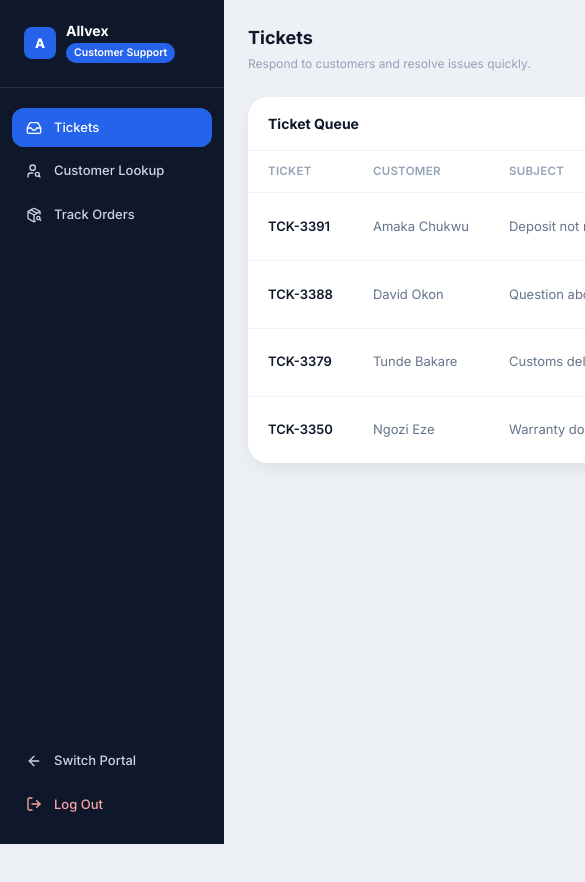
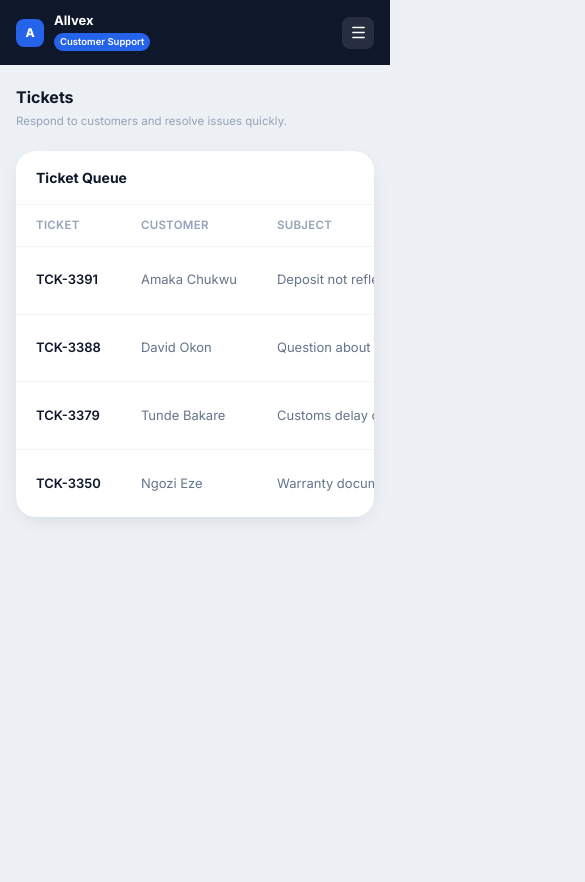
Before and after one commit to AnointingPaschal/Allvex, a React (Vite) app: page /support in a window 390 px wide. Shown: the top 882 px of the page, 585 px wide, since content can reach past the window. Before the commit the page ends 844 px from the top, so only its background shows below. Built offline with nearby package versions, Linux system fonts and the light colour scheme.

Commit message:
Render markdown properly in AI chat with entrance animation; fix portal layouts to be responsive (off-canvas sidebar on mobile)

```diff
--- a/package.json
+++ b/package.json
@@ -13,7 +13,9 @@
     "lucide-react": "^1.24.0",
     "react": "^19.2.7",
     "react-dom": "^19.2.7",
-    "react-router-dom": "^7.18.1"
+    "react-markdown": "^10.1.0",
+    "react-router-dom": "^7.18.1",
+    "remark-gfm": "^4.0.1"
   },
   "devDependencies": {
     "@types/react": "^19.2.17",
--- a/src/index.css
+++ b/src/index.css
@@ -48,6 +48,17 @@ body {
 .tap { transition: transform .15s ease, opacity .15s ease; }
 .tap:active { transform: scale(0.96); opacity: 0.85; }
 
+@keyframes msgIn {
+  from { opacity: 0; transform: translateY(8px) scale(0.98); }
+  to { opacity: 1; transform: translateY(0) scale(1); }
+}
+.msg-in {
+  animation: msgIn 0.28s cubic-bezier(0.16, 1, 0.3, 1) both;
+}
+@media (prefers-reduced-motion: reduce) {
+  .msg-in { animation: none; }
+}
+
 @keyframes shimmer {
   0% { background-position: -400px 0; }
   100% { background-position: 400px 0; }
--- a/src/pages/Assistant.jsx
+++ b/src/pages/Assistant.jsx
@@ -1,6 +1,22 @@
 import { useState, useRef, useEffect } from "react";
 import { Bot, Send, Sparkles, Car, ChevronDown, X, Wrench, MessageCircle, AlertTriangle } from "lucide-react";
+import ReactMarkdown from "react-markdown";
+import remarkGfm from "remark-gfm";
 import { garageVehicles } from "../data/mock.js";
+
+const mdComponents = {
+  p: ({ node, ...props }) => <p className="mb-2 last:mb-0 leading-relaxed" {...props} />,
+  strong: ({ node, ...props }) => <strong className="font-semibold" {...props} />,
+  em: ({ node, ...props }) => <em className="italic" {...props} />,
+  ul: ({ node, ...props }) => <ul className="list-disc pl-4 mb-2 last:mb-0 space-y-1" {...props} />,
+  ol: ({ node, ...props }) => <ol className="list-decimal pl-4 mb-2 last:mb-0 space-y-1" {...props} />,
+  li: ({ node, ...props }) => <li className="leading-snug" {...props} />,
+  h1: ({ node, ...props }) => <p className="font-bold text-[13.5px] mb-1.5" {...props} />,
+  h2: ({ node, ...props }) => <p className="font-bold text-[13px] mb-1.5" {...props} />,
+  h3: ({ node, ...props }) => <p className="font-semibold text-[12.5px] mb-1" {...props} />,
+  code: ({ node, ...props }) => <code className="bg-black/5 px-1 py-0.5 rounded text-[11.5px] font-mono" {...props} />,
+  a: ({ node, ...props }) => <a className="underline font-medium" target="_blank" rel="noreferrer" {...props} />,
+};
 
 const suggestions = [
   "Where is my car?",
@@ -155,20 +171,26 @@ export default function Assistant() {
         {messages.map((m, i) => (
           <div
             key={i}
-            className={`max-w-[85%] px-3.5 py-2.5 rounded-xl text-[12.5px] leading-relaxed whitespace-pre-wrap ${
+            className={`msg-in max-w-[85%] px-3.5 py-2.5 rounded-xl text-[12.5px] ${
               m.from === "ai"
                 ? m.isError
                   ? "bg-red-50 text-danger self-start"
                   : "bg-white shadow-card text-midnight self-start"
-                : "bg-electric text-white self-end"
+                : "bg-electric text-white self-end whitespace-pre-wrap leading-relaxed"
             }`}
           >
-            {m.text}
+            {m.from === "ai" ? (
+              <ReactMarkdown remarkPlugins={[remarkGfm]} components={mdComponents}>
+                {m.text}
+              </ReactMarkdown>
+            ) : (
+              m.text
+            )}
           </div>
         ))}
 
         {loading && (
-          <div className="max-w-[85%] px-3.5 py-2.5 rounded-xl bg-white shadow-card self-start flex gap-1">
+          <div className="msg-in max-w-[85%] px-3.5 py-2.5 rounded-xl bg-white shadow-card self-start flex gap-1">
             <span className="w-1.5 h-1.5 rounded-full bg-slate-300 animate-bounce [animation-delay:-0.3s]" />
             <span className="w-1.5 h-1.5 rounded-full bg-slate-300 animate-bounce [animation-delay:-0.15s]" />
             <span className="w-1.5 h-1.5 rounded-full bg-slate-300 animate-bounce" />
--- a/src/portal/DashboardLayout.jsx
+++ b/src/portal/DashboardLayout.jsx
@@ -1,25 +1,61 @@
+import { useState } from "react";
 import { useNavigate } from "react-router-dom";
-import { ArrowLeft, LogOut } from "lucide-react";
+import { ArrowLeft, LogOut, Menu, X } from "lucide-react";
 
 export default function DashboardLayout({ roleLabel, roleColor = "bg-electric", sections, active, onSelect, title, subtitle, children }) {
   const navigate = useNavigate();
+  const [open, setOpen] = useState(false);
+
+  function select(key) {
+    onSelect(key);
+    setOpen(false);
+  }
+
   return (
-    <div className="min-h-screen flex bg-[#EDF0F4]">
-      {/* Sidebar */}
-      <aside className="w-56 shrink-0 bg-midnight text-white flex flex-col min-h-screen">
-        <div className="px-6 py-6 flex items-center gap-2.5 border-b border-white/10">
-          <div className="w-8 h-8 rounded-lg bg-electric flex items-center justify-center font-extrabold text-[13px]">A</div>
+    <div className="min-h-screen bg-[#EDF0F4] lg:flex">
+      {/* Mobile top bar */}
+      <div className="lg:hidden sticky top-0 z-30 flex items-center justify-between bg-midnight text-white px-4 py-3.5">
+        <div className="flex items-center gap-2.5">
+          <div className="w-7 h-7 rounded-lg bg-electric flex items-center justify-center font-extrabold text-[12px] shrink-0">A</div>
           <div>
-            <p className="font-bold text-[14px] leading-none">Allvex</p>
-            <p className={`text-[10.5px] mt-1 font-semibold px-2 py-0.5 rounded-pill inline-block ${roleColor}`}>{roleLabel}</p>
+            <p className="font-bold text-[13px] leading-none">Allvex</p>
+            <p className={`text-[9.5px] mt-1 font-semibold px-1.5 py-0.5 rounded-pill inline-block ${roleColor}`}>{roleLabel}</p>
           </div>
         </div>
+        <button onClick={() => setOpen(true)} className="tap w-8 h-8 rounded-lg bg-white/10 flex items-center justify-center">
+          <Menu size={17} />
+        </button>
+      </div>
 
-        <nav className="flex-1 px-3 py-5 flex flex-col gap-1">
+      {/* Backdrop */}
+      {open && (
+        <div className="fixed inset-0 bg-black/40 z-40 lg:hidden" onClick={() => setOpen(false)} />
+      )}
+
+      {/* Sidebar (off-canvas on mobile, static on desktop) */}
+      <aside
+        className={`fixed lg:static inset-y-0 left-0 z-50 w-64 lg:w-56 shrink-0 bg-midnight text-white flex flex-col min-h-screen transform transition-transform duration-200 ${
+          open ? "translate-x-0" : "-translate-x-full"
+        } lg:translate-x-0`}
+      >
+        <div className="px-6 py-6 flex items-center justify-between border-b border-white/10">
+          <div className="flex items-center gap-2.5">
+            <div className="w-8 h-8 rounded-lg bg-electric flex items-center justify-center font-extrabold text-[13px]">A</div>
+            <div>
+              <p className="font-bold text-[14px] leading-none">Allvex</p>
+              <p className={`text-[10.5px] mt-1 font-semibold px-2 py-0.5 rounded-pill inline-block ${roleColor}`}>{roleLabel}</p>
+            </div>
+          </div>
+          <button onClick={() => setOpen(false)} className="tap w-7 h-7 rounded-lg bg-white/10 flex items-center justify-center lg:hidden">
+            <X size={15} />
+          </button>
+        </div>
+
+        <nav className="flex-1 px-3 py-5 flex flex-col gap-1 overflow-y-auto">
           {sections.map((s) => (
             <button
               key={s.key}
-              onClick={() => onSelect(s.key)}
+              onClick={() => select(s.key)}
               className={`tap flex items-center gap-3 px-3.5 py-2.5 rounded-xl text-[13px] font-medium text-left ${
                 active === s.key ? "bg-electric text-white" : "text-slate-300 hover:bg-white/5"
               }`}
@@ -41,11 +77,11 @@ export default function DashboardLayout({ roleLabel, roleColor = "bg-electric",
       </aside>
 
       {/* Content */}
-      <main className="flex-1 min-h-screen">
-        <div className="px-6 lg:px-8 py-6 max-w-6xl">
-          <div className="mb-6">
-            <h1 className="text-[18px] font-bold text-midnight">{title}</h1>
-            {subtitle && <p className="text-[12px] text-slate-400 mt-1">{subtitle}</p>}
+      <main className="flex-1 min-h-screen min-w-0">
+        <div className="px-4 sm:px-6 lg:px-8 py-5 lg:py-6 max-w-6xl">
+          <div className="mb-5 lg:mb-6">
+            <h1 className="text-[16px] lg:text-[18px] font-bold text-midnight">{title}</h1>
+            {subtitle && <p className="text-[11.5px] lg:text-[12px] text-slate-400 mt-1">{subtitle}</p>}
           </div>
           {children}
         </div>
--- a/src/portal/admin/AdminPortal.jsx
+++ b/src/portal/admin/AdminPortal.jsx
@@ -47,7 +47,7 @@ export default function AdminPortal() {
 function Overview() {
   return (
     <div className="flex flex-col gap-5">
-      <div className="grid grid-cols-4 gap-4">
+      <div className="grid grid-cols-2 lg:grid-cols-4 gap-3 lg:gap-4">
         <KpiCard label="Total Customers" value="1,284" sub="+42 this week" icon={Users} />
         <KpiCard label="Active Imports" value="37" sub="+5 this week" icon={PackageCheck} />
         <KpiCard label="Revenue (MTD)" value="₦412.8m" sub="+18% vs last month" icon={Wallet} />
--- a/src/portal/supplier/SupplierPortal.jsx
+++ b/src/portal/supplier/SupplierPortal.jsx
@@ -26,7 +26,7 @@ export default function SupplierPortal() {
       subtitle="Guangzhou Auto Trading Co."
     >
       {active === "overview" && (
-        <div className="grid grid-cols-3 gap-4">
+        <div className="grid grid-cols-1 sm:grid-cols-3 gap-3 lg:gap-4">
           <KpiCard label="Vehicles Listed" value="24" icon={Car} />
           <KpiCard label="Pending Orders" value="2" icon={PackageCheck} />
           <KpiCard label="Revenue (MTD)" value="₦96.4m" sub="+12% vs last month" icon={Wallet} />
--- a/src/portal/support/SupportPortal.jsx
+++ b/src/portal/support/SupportPortal.jsx
@@ -87,7 +87,7 @@ export default function SupportPortal() {
 
 function TicketDetail({ ticket, onBack }) {
   return (
-    <div className="grid grid-cols-3 gap-5">
+    <div className="grid lg:grid-cols-3 gap-4 lg:gap-5">
       <div className="col-span-2 bg-white rounded-allvex shadow-card flex flex-col h-[560px]">
         <div className="px-5 py-4 border-b border-slate-100 flex items-center justify-between">
           <div>
```
Also changed, not shown: 1 other file (tests, documents, lock files or other folders).
